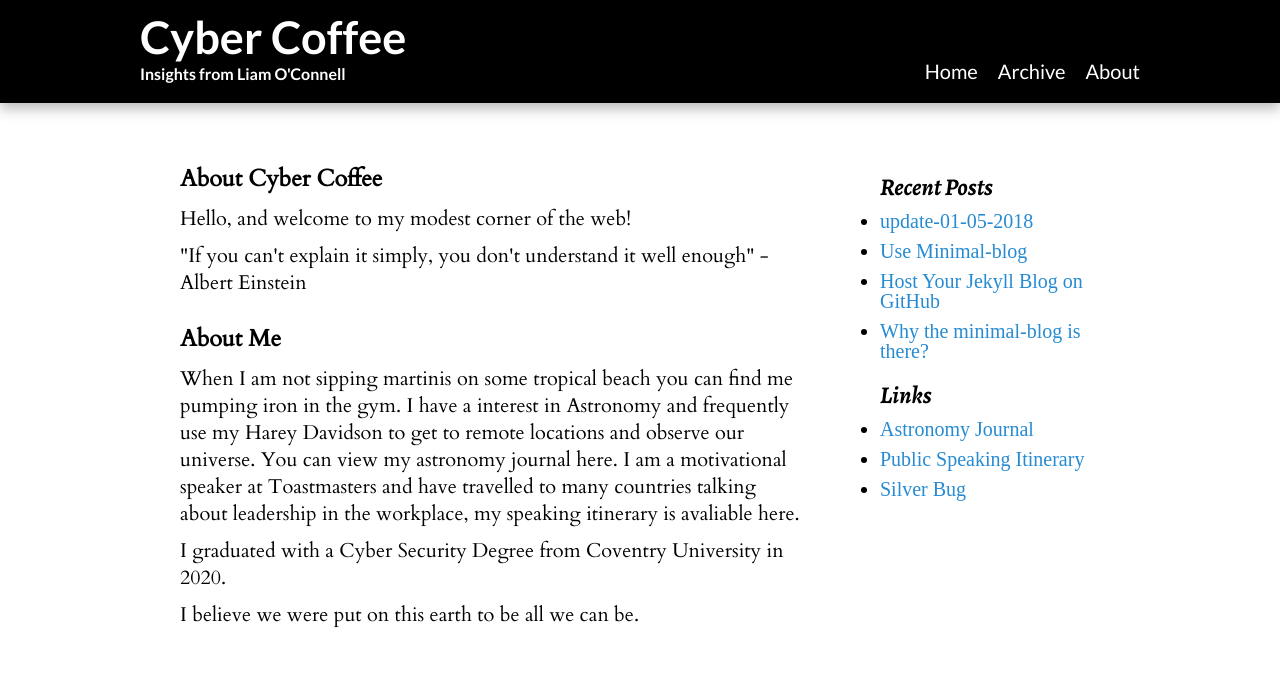
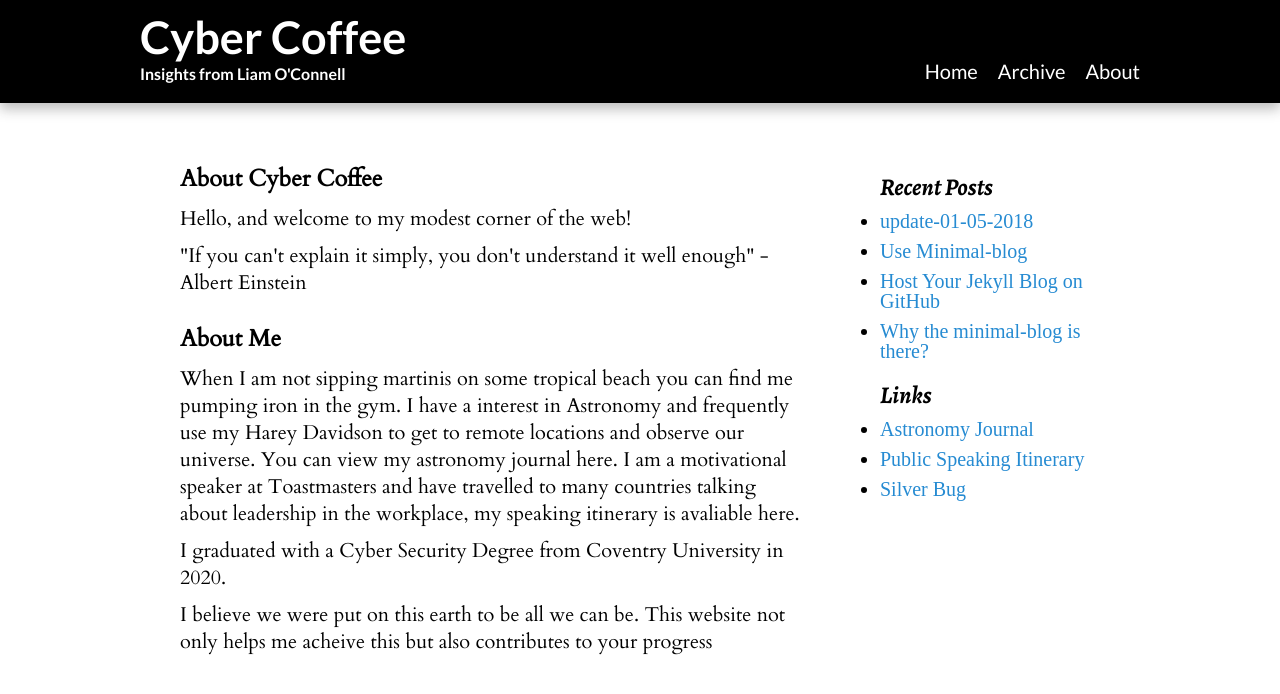
Before and after one commit to lpoconnell/CyberCoffee, a Jekyll site: the page built from list.html, in a window 1280 px wide. Shown: the top 694 px of the page. Built offline with Jekyll 4.4.1, drawn with Linux system fonts in a browser that asks for light colours; some web fonts are replaced.

Commit message:
Update list.html

```diff
--- a/list.html
+++ b/list.html
@@ -8,4 +8,4 @@ layout: default
 <h3>About Me</h3>
 <p>When I am not sipping martinis on some tropical beach you can find me pumping iron in the gym. I have a interest in Astronomy and frequently use my Harey Davidson to get to remote locations and observe our universe. You can view my astronomy journal here. I am a motivational speaker at Toastmasters and have travelled to many countries talking about leadership in the workplace, my speaking itinerary is avaliable here. </p>
 <p>I graduated with a Cyber Security Degree from Coventry University in 2020. </p>
-<p>I believe we were put on this earth to be all we can be.</p>
+<p>I believe we were put on this earth to be all we can be. This website not only helps me acheive this but also contributes to your progress</p>
```
